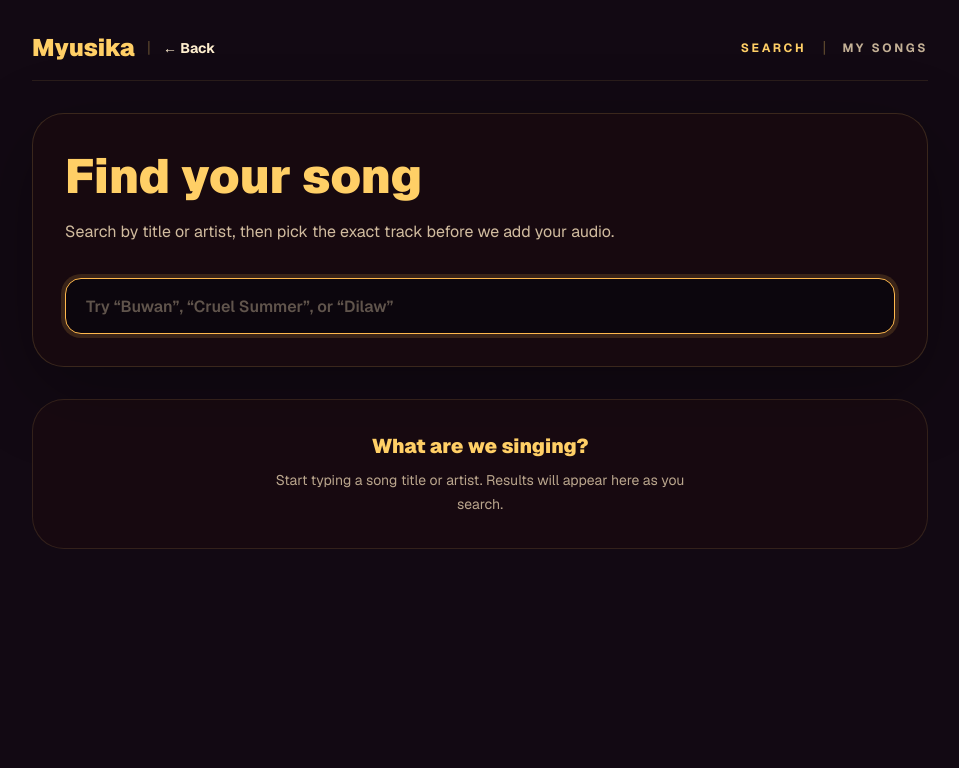
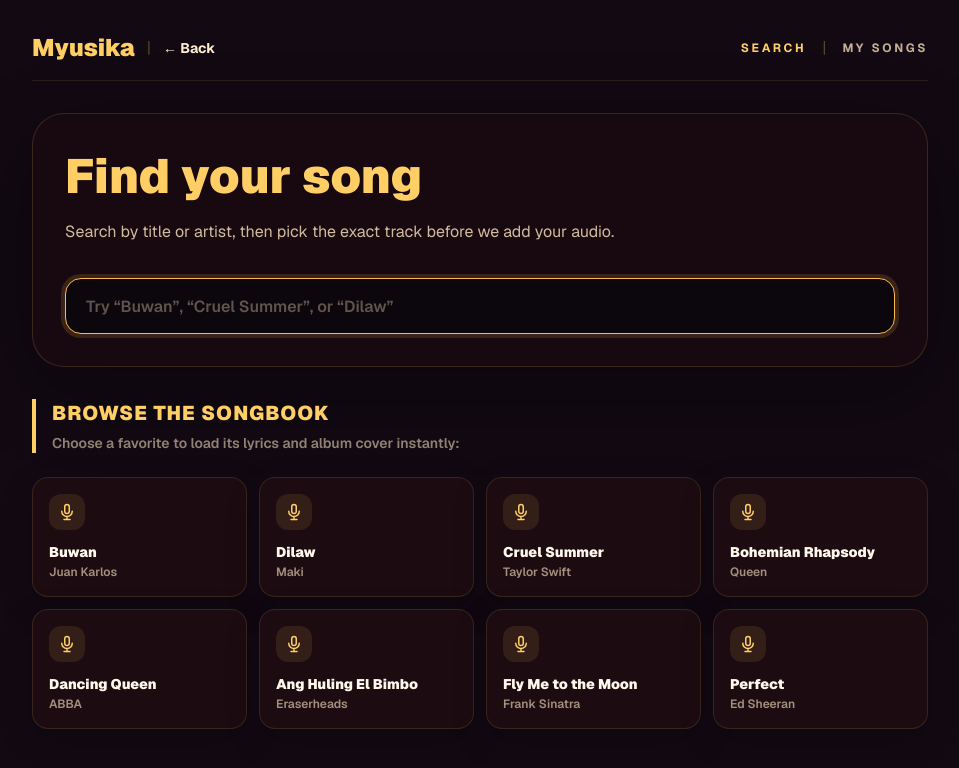
Before and after one commit to thanreiz/musicathon, a Next.js app: page /search in a window 1280 px wide. Shown: the top 768 px of the page, without its empty margins (160-1119 px from the left). Built offline with nearby package versions, Linux system fonts and the light colour scheme.

Commit message:
Add songbook-style browse suggestions to Search

```diff
--- a/app/search/page.tsx
+++ b/app/search/page.tsx
@@ -11,6 +11,17 @@ type SearchResponse = {
   error?: string;
   results?: TrackMetadata[];
 };
+
+const SUGGESTED_SONGS = [
+  { title: "Buwan", artist: "Juan Karlos", query: "Buwan Juan Karlos" },
+  { title: "Dilaw", artist: "Maki", query: "Dilaw Maki" },
+  { title: "Cruel Summer", artist: "Taylor Swift", query: "Cruel Summer Taylor Swift" },
+  { title: "Bohemian Rhapsody", artist: "Queen", query: "Bohemian Rhapsody Queen" },
+  { title: "Dancing Queen", artist: "ABBA", query: "Dancing Queen ABBA" },
+  { title: "Ang Huling El Bimbo", artist: "Eraserheads", query: "Ang Huling El Bimbo Eraserheads" },
+  { title: "Fly Me to the Moon", artist: "Frank Sinatra", query: "Fly Me to the Moon Frank Sinatra" },
+  { title: "Perfect", artist: "Ed Sheeran", query: "Perfect Ed Sheeran" },
+];
 
 export default function SearchPage() {
   const router = useRouter();
@@ -189,10 +200,44 @@ export default function SearchPage() {
           ) : null}
 
           {!showLoading && !visibleError && trimmedQuery.length === 0 ? (
-            <StateMessage
-              title="What are we singing?"
-              message="Start typing a song title or artist. Results will appear here as you search."
-            />
+            <div className="space-y-6">
+              <div className="flex flex-col gap-1.5 border-l-4 border-[#ffcf66] pl-4">
+                <h2 className="text-xl font-black tracking-wider text-[#ffcf66] uppercase">
+                  Browse the Songbook
+                </h2>
+                <p className="text-sm font-semibold text-[#ffe8c2]/55">
+                  Choose a favorite to load its lyrics and album cover instantly:
+                </p>
+              </div>
+              <div className="grid gap-3 grid-cols-2 sm:grid-cols-4">
+                {SUGGESTED_SONGS.map((song, idx) => (
+                  <button
+                    key={idx}
+                    type="button"
+                    onClick={() => {
+                      setQuery(song.query);
+                      setDebouncedQuery(song.query);
+                    }}
+                    className="flex flex-col gap-3 rounded-2xl border border-[#ffcf66]/12 bg-[#1f0d13]/85 p-4 text-left transition hover:-translate-y-0.5 hover:border-[#ffb84d]/45 hover:bg-[#281018] active:translate-y-0 shadow-[0_12px_36px_rgba(0,0,0,0.15)] group"
+                  >
+                    {/* Mic Icon */}
+                    <div className="flex h-9 w-9 items-center justify-center rounded-xl bg-[#ffb84d]/10 text-[#ffcf66] transition group-hover:bg-[#ffb84d]/20">
+                      <svg className="h-4.5 w-4.5" fill="none" viewBox="0 0 24 24" stroke="currentColor" strokeWidth={2}>
+                        <path strokeLinecap="round" strokeLinejoin="round" d="M19 11a7 7 0 01-7 7m0 0a7 7 0 01-7-7m7 7v4m0 0H8m4 0h4m-4-8a3 3 0 01-3-3V5a3 3 0 116 0v6a3 3 0 01-3 3z" />
+                      </svg>
+                    </div>
+                    <div className="min-w-0">
+                      <h3 className="truncate text-sm font-black text-[#fff8eb] group-hover:text-[#ffcf66]">
+                        {song.title}
+                      </h3>
+                      <p className="truncate text-xs font-semibold text-[#ffe8c2]/60 mt-0.5">
+                        {song.artist}
+                      </p>
+                    </div>
+                  </button>
+                ))}
+              </div>
+            </div>
           ) : null}
         </section>
       </div>
```
